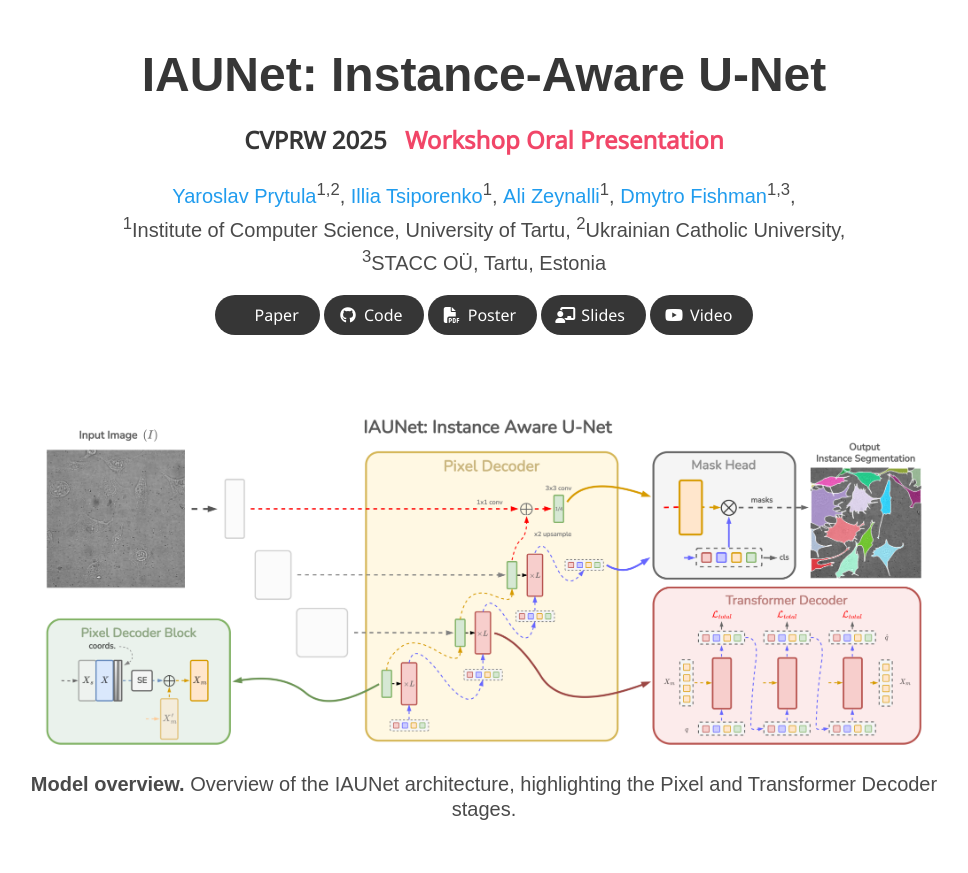
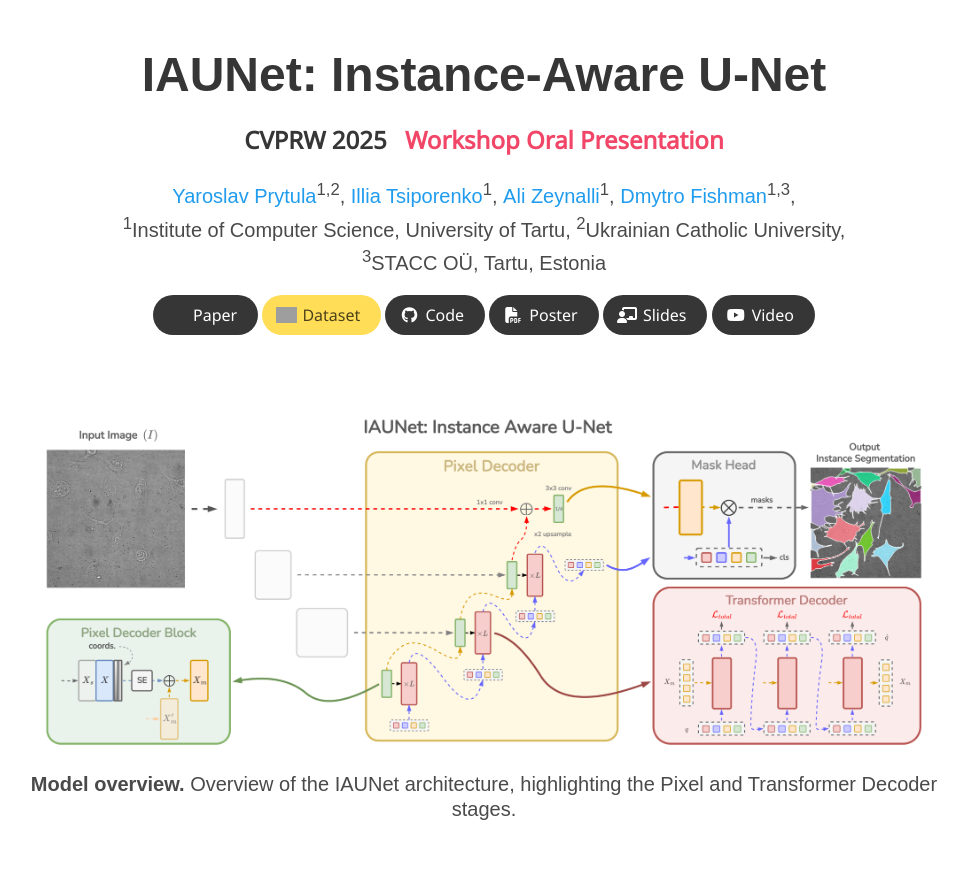
Before and after one commit to SlavkoPrytula/IAUNet, a plain HTML site: page index.html in a window 1280 px wide. Shown: the top 873 px of the page, without its empty margins (156-1124 px from the left). Drawn offline with nearby package versions, Linux system fonts and the light colour scheme; grey boxes are pictures that could not be loaded; some icons are missing; a web font is replaced by a local one.

Commit message:
added dataset

```diff
--- a/index.html
+++ b/index.html
@@ -76,6 +76,18 @@
                       <i class="ai ai-arxiv"></i>
                   </span>
                   <span>Paper</span>
+                </a>
+              </span>
+
+              <!-- Dataset Link -->
+              <span class="link-block">
+                <a href="https://huggingface.co/datasets/YaroslavPrytula/Revvity-25"
+                  class="external-link button is-normal is-rounded is-warning"
+                  target="_blank" rel="noopener noreferrer">
+                  <span class="icon">
+                      <img src="https://huggingface.co/front/assets/huggingface_logo-noborder.svg" alt="HF" style="height: 16px; vertical-align: middle;">
+                  </span>
+                  <span>Dataset</span>
                 </a>
               </span>
 
```
Also changed, not shown: 1 other file.
